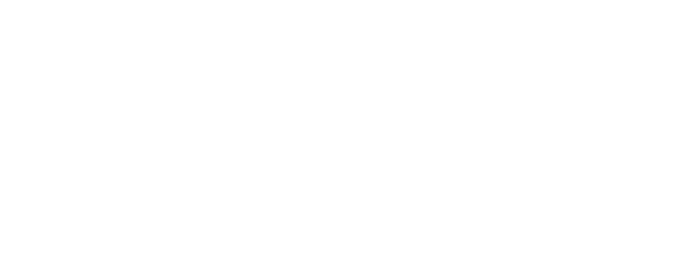
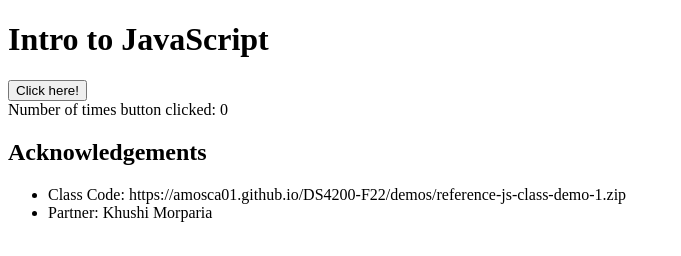
Before and after one commit to DS4200-Sec2-F22/ic-05-ngk5, a plain HTML site: page index.html in a window 1280 px wide. Shown: the whole page, without its empty margins (0-681 px from the left). Drawn offline with Linux system fonts and the light colour scheme.

Commit message:
ic-05 done, button functionality works

```diff
--- a/index.html
+++ b/index.html
@@ -3,11 +3,31 @@
 
 <head>
     <meta charset=utf-8/>
+    <title>ic-05</title>
 </head>
 
 
 <body>
+    <h1>Intro to JavaScript</h1>
 
+    <div>
+        <button type="button" onclick="addClick()">
+            Click here!
+        </button>
+        <div id="button-div">
+            Number of times button clicked: 0
+        </div>
+    </div>
+
+    <script src="main.js"></script>
+
+    <h2>Acknowledgements</h2>
+    <div>
+        <ul>
+            <li>Class Code: https://amosca01.github.io/DS4200-F22/demos/reference-js-class-demo-1.zip</li>
+            <li>Partner: Khushi Morparia</li>
+        </ul>
+    </div>
 
 </body>
 
--- /dev/null
+++ b/main.js
@@ -0,0 +1,12 @@
+// Karenna Ng
+// ic-05 JavaScript
+
+
+let numClicks = 0;
+
+function addClick() {
+	numClicks += 1;
+	let newText = "Number of times button clicked: " + numClicks;
+	let buttonDiv = document.getElementById("button-div");
+	buttonDiv.innerHTML = newText;
+}
```
